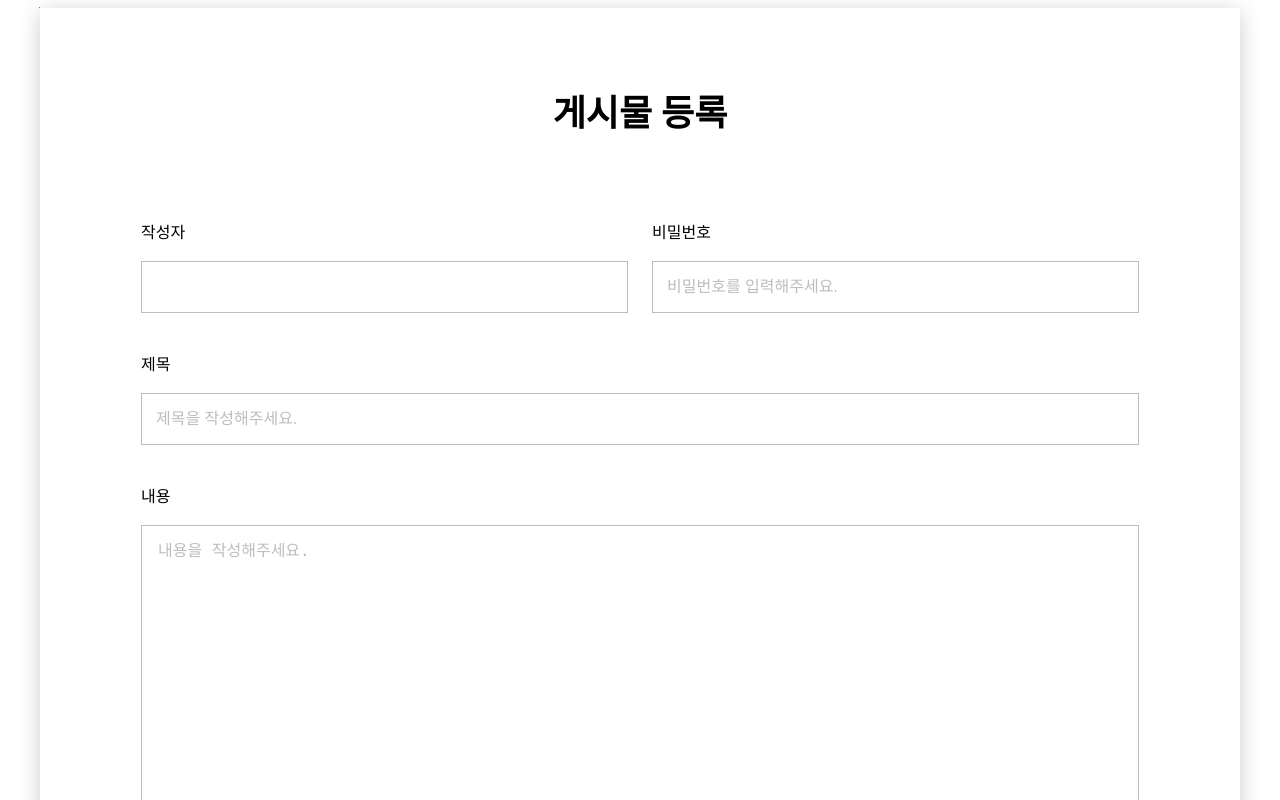
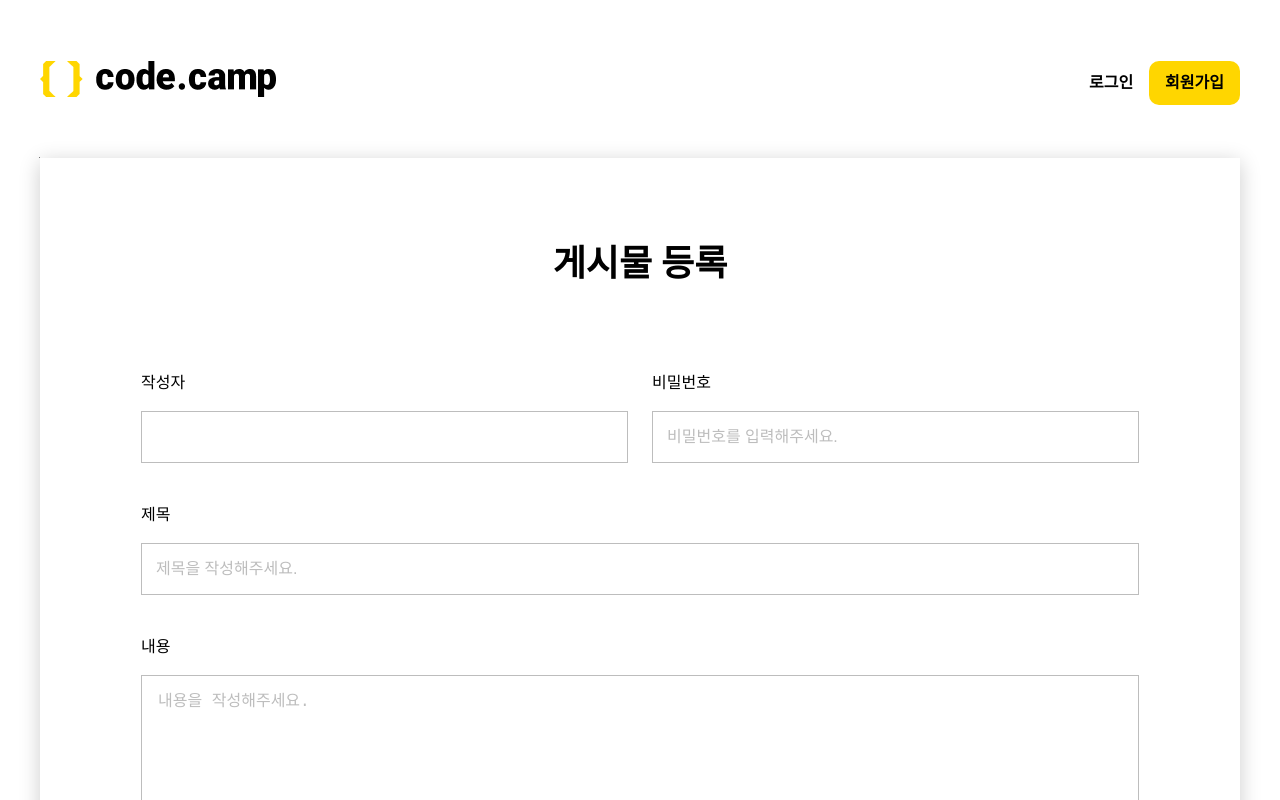
Before and after one commit to yiseo0/portfolio-board, a Next.js app: page /boards/new in a window 1280 px wide. Shown: the top 800 px of the page. Built offline with nearby package versions, Linux system fonts and the light colour scheme.

Commit message:
apollo 설정 파일 분리 및 공통 레이아웃 작업

```diff
--- a/pages/_app.tsx
+++ b/pages/_app.tsx
@@ -1,15 +1,18 @@
-import { ApolloClient, ApolloProvider, InMemoryCache } from '@apollo/client'
+import ApolloSetting from '@/src/commons/apollo'
+import Layout from '@/src/commons/layout'
+import { GlobalStyles } from '@/src/commons/types/generated/styles/globalStyles'
+import { Global } from '@emotion/react'
 import type { AppProps } from 'next/app'
 
-export default function App({ Component, pageProps }: AppProps) {
-  const client = new ApolloClient({
-    uri: "https://backendonline.codebootcamp.co.kr/graphql",
-    cache: new InMemoryCache()
-  })
+export default function App({ Component, pageProps }: AppProps): JSX.Element {
+
 
   return (
-    <ApolloProvider client={client}>
-      <Component {...pageProps} />
-    </ApolloProvider>
+    <ApolloSetting>
+      <Global styles={GlobalStyles} />
+      <Layout>
+        <Component {...pageProps} />
+      </Layout>
+    </ApolloSetting>
   )
 }
--- /dev/null
+++ b/src/commons/apollo/index.tsx
@@ -0,0 +1,17 @@
+import { ApolloClient, ApolloProvider, InMemoryCache } from '@apollo/client'
+
+interface IApolloSettingProps {
+   children: JSX.Element[]
+}
+
+export default function ApolloSetting(props: IApolloSettingProps): JSX.Element {
+   const client = new ApolloClient({
+      uri: "https://backendonline.codebootcamp.co.kr/graphql",
+      cache: new InMemoryCache()
+   })
+   return (
+      <ApolloProvider client={client}>
+         {props.children}
+      </ApolloProvider>
+   );
+}
--- /dev/null
+++ b/src/commons/layout/header/LayoutHeader.container.tsx
@@ -0,0 +1,19 @@
+import { useRouter } from "next/router";
+import LayoutHeaderUI from "./LayoutHeader.presenter";
+
+export default function LayoutHeader() {
+   const router = useRouter()
+
+   const onClickLogo = () => {
+      router.push('/boards')
+   }
+   const onClickLogin = () => {
+      router.push('/login')
+   }
+   const onClickJoin = () => {
+      router.push('/join')
+   }
+   return (
+      <LayoutHeaderUI onClickLogo={onClickLogo} onClickLogin={onClickLogin} onClickJoin={onClickJoin} />
+   );
+}
--- /dev/null
+++ b/src/commons/layout/header/LayoutHeader.presenter.tsx
@@ -0,0 +1,22 @@
+import * as S from "./LayoutHeader.styles";
+
+interface ILayoutHeaderUIProps {
+   onClickLogo: () => void;
+   onClickLogin: () => void;
+   onClickJoin: () => void;
+}
+export default function LayoutHeaderUI({ onClickLogo, onClickLogin, onClickJoin }: ILayoutHeaderUIProps) {
+   return (
+      <S.Wrapper>
+         <S.Inner>
+            <S.Logo onClick={onClickLogo}>
+               <img src="/images/commons/logo.png" alt="code.camp" />
+            </S.Logo>
+            <div>
+               <S.Button onClick={onClickLogin}>로그인</S.Button>
+               <S.Button bg="#FFD600" onClick={onClickJoin}>회원가입</S.Button>
+            </div>
+         </S.Inner>
+      </S.Wrapper>
+   );
+}
--- /dev/null
+++ b/src/commons/layout/header/LayoutHeader.styles.ts
@@ -0,0 +1,29 @@
+import styled from "@emotion/styled";
+
+export const Wrapper = styled.div``;
+export const Inner = styled.div`
+  width: 1200px;
+  margin: 0 auto;
+  height: 150px;
+  display: flex;
+  justify-content: space-between;
+  align-items: center;
+`;
+export const Logo = styled.h1`
+  cursor: pointer;
+`;
+export const ProfileImg = styled.img``;
+
+interface IButtonProps {
+  bg?: string;
+}
+
+export const Button = styled.button`
+  padding: 10px 16px;
+  border: none;
+  border-radius: 10px;
+  background: ${(props: IButtonProps) => (props.bg ? props.bg : "white")};
+  font-weight: 700;
+  font-size: 16px;
+  line-height: 24px;
+`;
--- /dev/null
+++ b/src/commons/layout/index.tsx
@@ -0,0 +1,21 @@
+import styled from "@emotion/styled";
+import LayoutHeader from "./header/LayoutHeader.container";
+
+interface ILayoutProps {
+   children: JSX.Element;
+}
+
+const Body = styled.div`
+
+`
+
+export default function Layout(props: ILayoutProps) {
+   return (
+      <>
+         <LayoutHeader />
+         {/* <LayoutBanner /> */}
+         {/* <LayoutNavigation /> */}
+         <Body>{props.children}</Body>
+      </>
+   );
+}
--- /dev/null
+++ b/src/commons/types/generated/styles/globalStyles.ts
@@ -0,0 +1,6 @@
+import { css } from "@emotion/react";
+
+export const GlobalStyles = css`
+  * {
+  }
+`;
```
Also changed, not shown: public/images/commons/icon_more.png (added), public/images/commons/logo.png (added), src/commons/layout/header/LayoutHeader.types.ts (added).
